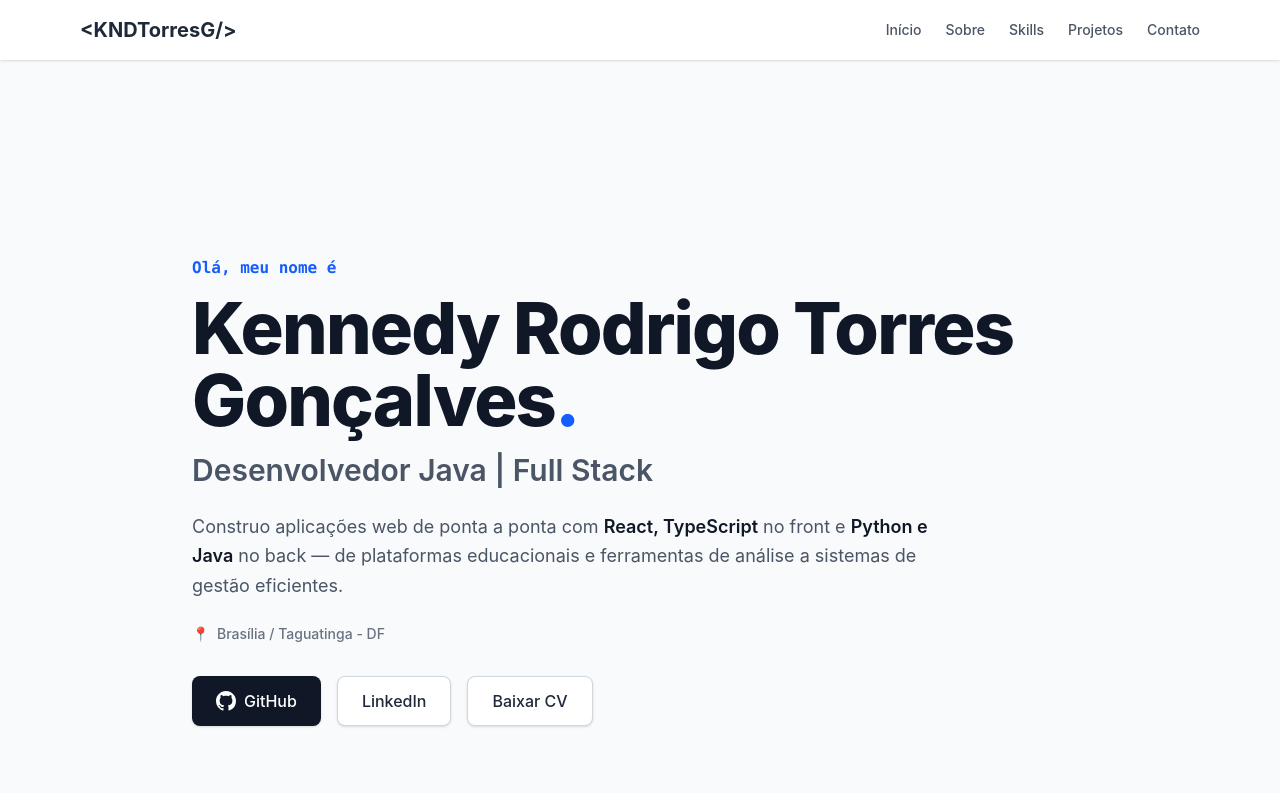
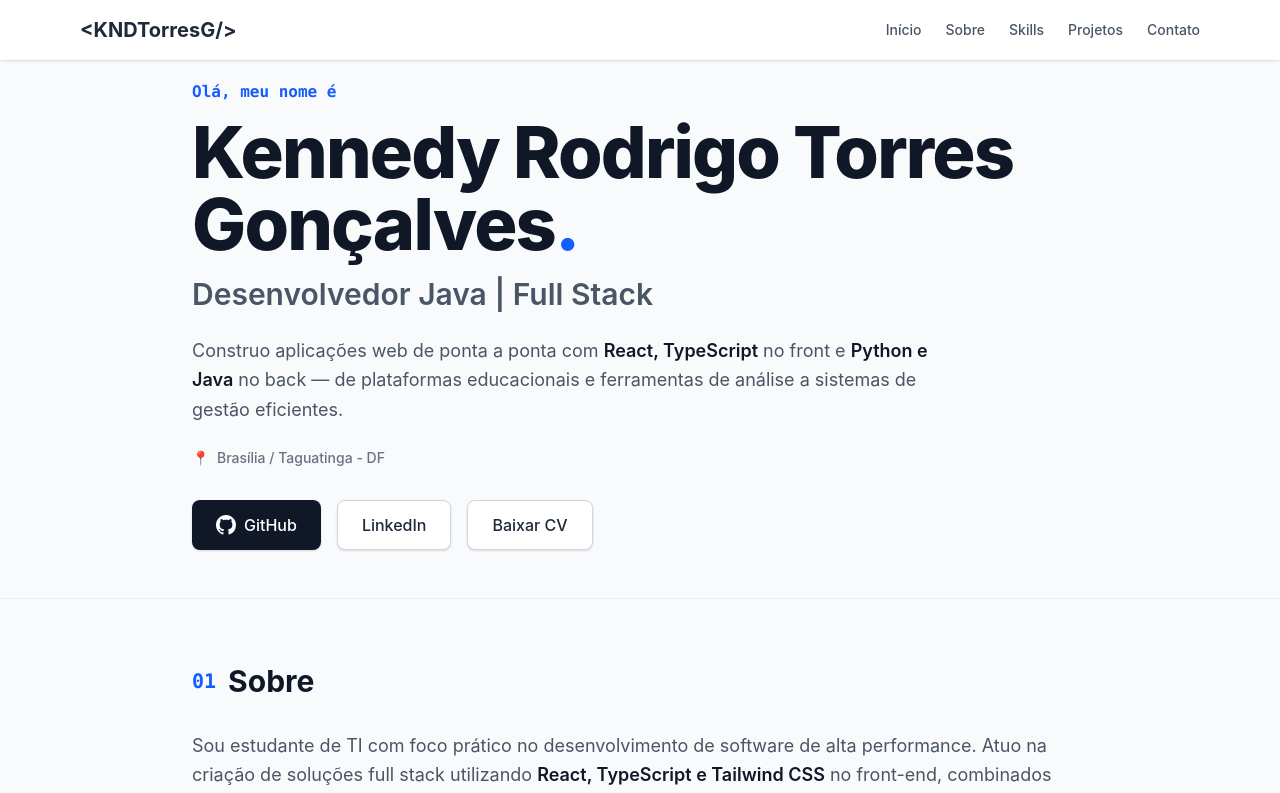
Before and after one commit to Kennedy-Torres/portfolio-kennedy, a React (Vite) app: page / in a window 1280 px wide. Shown: the top 793 px of the page. Built offline with nearby package versions, Linux system fonts and the light colour scheme.

Commit message:
style: reduz padding superior da secao hero

```diff
--- a/src/sections/Hero.tsx
+++ b/src/sections/Hero.tsx
@@ -1,7 +1,6 @@
 export function Hero() {
   return (
-    <section id="hero" className="w-full bg-gray-50 pt-32 pb-16 px-4">
-      <section className="w-full bg-gray-50 pt-32 pb-16 px-4">
+    <section id="hero" className="w-full bg-gray-50 pt-20 pb-12 px-4">
       <div className="max-w-4xl mx-auto">
         {/* Saudação com cor de destaque */}
         <p className="text-blue-600 font-mono font-semibold text-base mb-3">
@@ -40,12 +39,12 @@ export function Hero() {
             className="bg-gray-900 text-white px-6 py-3 rounded-lg font-medium hover:bg-black transition-colors flex items-center gap-2 shadow-sm"
           >
             <svg className="w-5 h-5 fill-current" viewBox="0 0 24 24">
-                <path d="M12 0C5.37 0 0 5.37 0 12c0 5.31 3.435 9.795 8.205 11.385.6.105.825-.255.825-.57 0-.285-.015-1.23-.015-2.235-3.015.555-3.795-.735-4.035-1.41-.135-.345-.72-1.41-1.23-1.695-.42-.225-1.02-.78-.015-.795.945-.015 1.62.87 1.845 1.23 1.08 1.815 2.805 1.305 3.495.99.105-.78.42-1.305.765-1.605-2.67-.3-5.46-1.335-5.46-5.925 0-1.305.465-2.385 1.23-3.225-.12-.3-.54-1.53.12-3.18 0 0 1.005-.315 3.3 1.23.96-.27 1.98-.405 3-.405s2.04.135 3 .405c2.295-1.56 3.3-1.23 3.3-1.23.66 1.65.24 2.88.12 3.18.765.84 1.23 1.905 1.23 3.225 0 4.605-2.805 5.625-5.475 5.925.435.375.81 1.095.81 2.22 0 1.605-.015 2.895-.015 3.3 0 .315.225.69.825.57A12.02 12.02 0 0024 12c0-6.63-5.37-12-12-12z" />
+              <path d="M12 0C5.37 0 0 5.37 0 12c0 5.31 3.435 9.795 8.205 11.385.6.105.825-.255.825-.57 0-.285-.015-1.23-.015-2.235-3.015.555-3.795-.735-4.035-1.41-.135-.345-.72-1.41-1.23-1.695-.42-.225-1.02-.78-.015-.795.945-.015 1.62.87 1.845 1.23 1.08 1.815 2.805 1.305 3.495.99.105-.78.42-1.305.765-1.605-2.67-.3-5.46-1.335-5.46-5.925 0-1.305.465-2.385 1.23-3.225-.12-.3-.54-1.53.12-3.18 0 0 1.005-.315 3.3 1.23.96-.27 1.98-.405 3-.405s2.04.135 3 .405c2.295-1.56 3.3-1.23 3.3-1.23.66 1.65.24 2.88.12 3.18.765.84 1.23 1.905 1.23 3.225 0 4.605-2.805 5.625-5.475 5.925.435.375.81 1.095.81 2.22 0 1.605-.015 2.895-.015 3.3 0 .315.225.69.825.57A12.02 12.02 0 0024 12c0-6.63-5.37-12-12-12z"/>
             </svg>
             GitHub
           </a>
           <a
-              href="https://www.linkedin.com/in/kndtorresg/"
+            href="https://linkedin.com"
             target="_blank"
             rel="noopener noreferrer"
             className="bg-white border border-gray-300 text-gray-800 px-6 py-3 rounded-lg font-medium hover:bg-gray-100 transition-colors shadow-sm flex items-center gap-2"
@@ -61,6 +60,5 @@ export function Hero() {
         </div>
       </div>
     </section>
-    </section>
   );
 }
```
Lines whose indentation alone changed are shown as unchanged.
